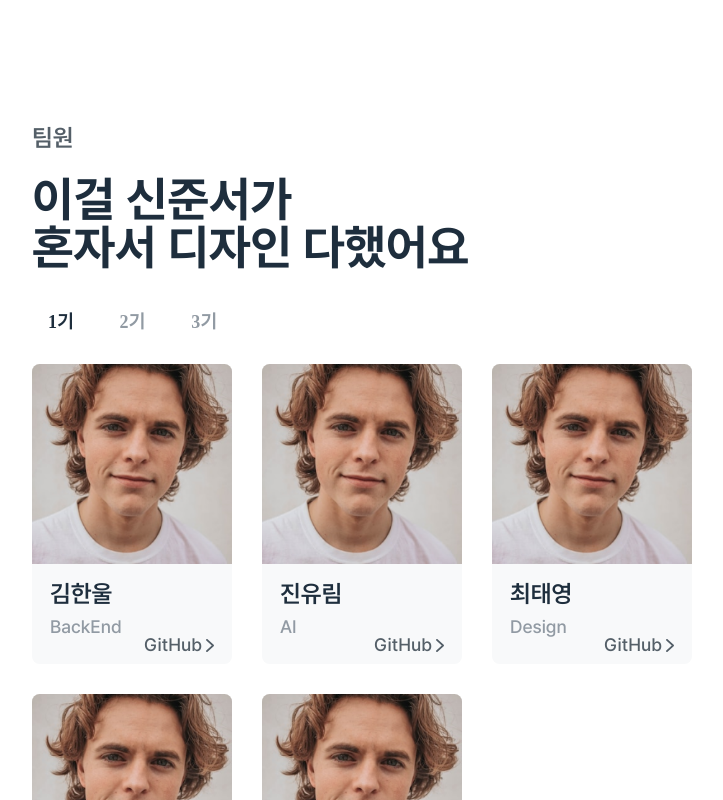
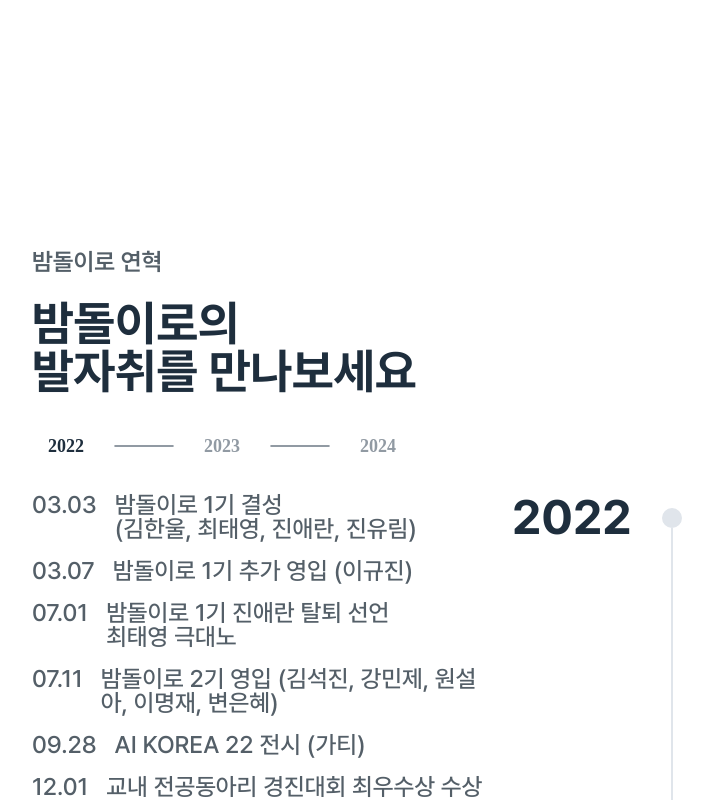
Before and after one commit to Bamdoliro/Bamdoliro, a React (Create React App) app: page / in a window 1280 px wide. Shown: the part 1440-2240 px from the top of the page, without its empty margins (208-931 px from the left). Built offline with nearby package versions, Linux system fonts and the light colour scheme.

Commit message:
ADD :: Profile 원상 복구

```diff
--- a/src/App.tsx
+++ b/src/App.tsx
@@ -9,6 +9,7 @@ export default function App() {
       <Header />
       <P.Main />
       <P.Introduce />
+      <P.History />
       <P.TeamMate />
     </RecoilRoot>
   );
--- a/src/components/Teammate/index.tsx
+++ b/src/components/Teammate/index.tsx
@@ -15,17 +15,12 @@ export default function Teammate() {
 
   return (
     <S.Teammate>
-      <S.Wrap>
-        <TitleWrap
-          title="팀원"
-          desc={`이걸 신준서가\n혼자서 디자인 다했어요`}
-        />
+      <TitleWrap title="팀원" desc={`이걸 신준서가\n혼자서 디자인 다했어요`} />
       <RadioGroup>
         {Generation.map((value) => (
           <GenerationRadio key={value} value={value} />
         ))}
       </RadioGroup>
-        <S.ProfileWrap>
       <ProfileGroup>
         {Profiles[radioNumber].map(({ name, part, gitHubURL }) => (
           <Profile
@@ -37,8 +32,6 @@ export default function Teammate() {
           />
         ))}
       </ProfileGroup>
-        </S.ProfileWrap>
-      </S.Wrap>
     </S.Teammate>
   );
 }
--- a/src/components/Teammate/style.ts
+++ b/src/components/Teammate/style.ts
@@ -1,18 +1,22 @@
 import styled from 'styled-components';
 
 export const Teammate = styled.div`
-  width: 100vw;
-  height: 100vh;
-  display: flex;
-  justify-content: center;
+  height: 1440px;
+  /* max-width: 1202px;
+  min-width: 278px; */
+  margin: 142px auto 0;
+  @media (min-width: 278px) {
+    width: 278px;
+  }
+  @media (min-width: 586px) {
+    width: 586px;
+  }
+  @media (min-width: 894px) {
+    width: 894px;
+  }
+  @media (min-width: 1202px) {
+    width: 1202px;
+  }
 `;
 
-export const Wrap = styled.div`
-  display: flex;
-  flex-direction: column;
-  justify-content: center;
-  width: 62.5%;
-  height: 100%;
-`;
-
-export const ProfileWrap = styled.div``;
+export const TextArea = styled.div``;
--- a/src/components/common/Profile/style.ts
+++ b/src/components/common/Profile/style.ts
@@ -5,8 +5,8 @@ import * as T from '../../../shared/styles/text';
 export const Profile = styled.div`
   display: flex;
   flex-direction: column;
-  width: 200px;
-  height: 300px;
+  width: 278px;
+  height: 412px;
   border-radius: 7.5px;
   overflow: hidden;
 `;
```
Lines whose indentation alone changed are shown as unchanged.
